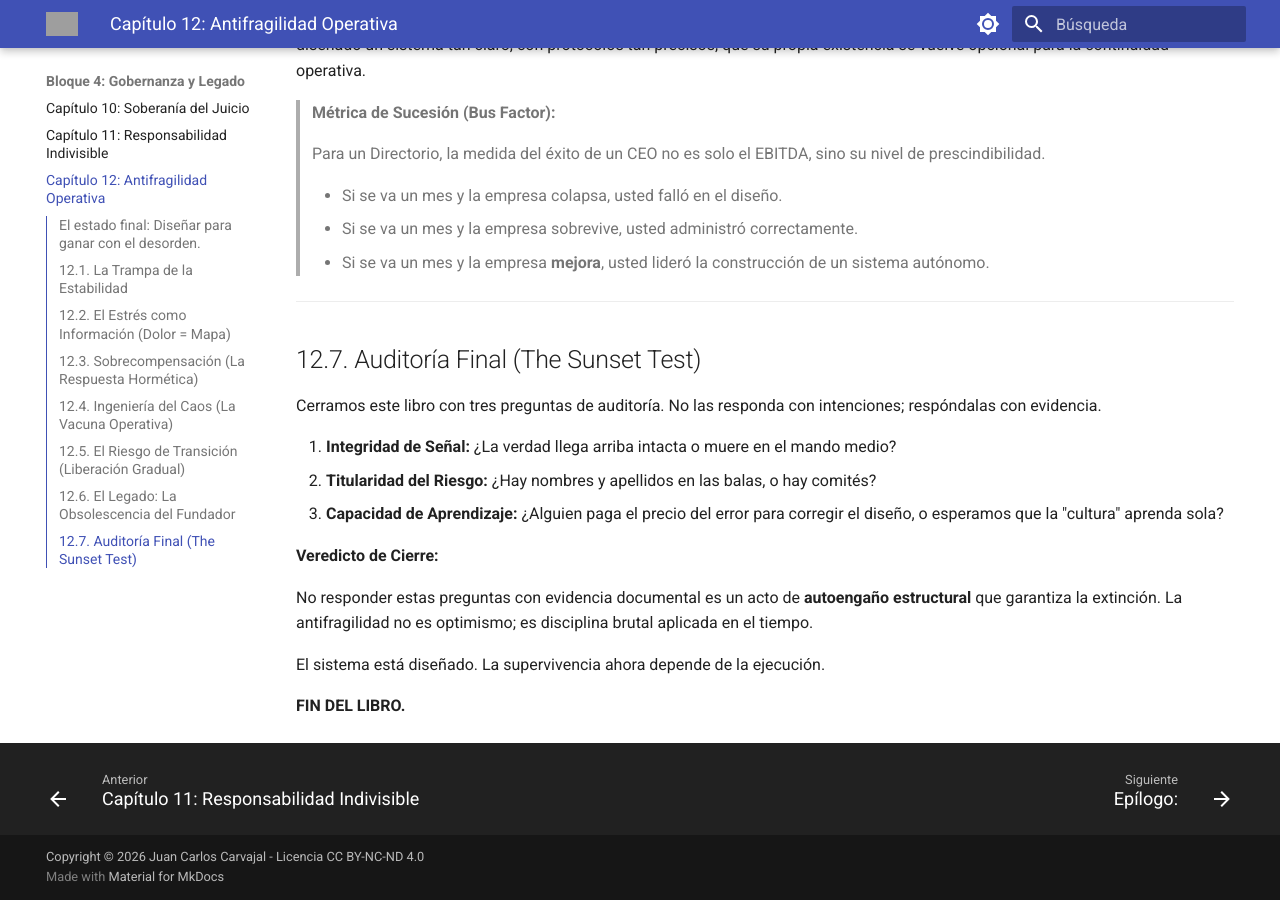
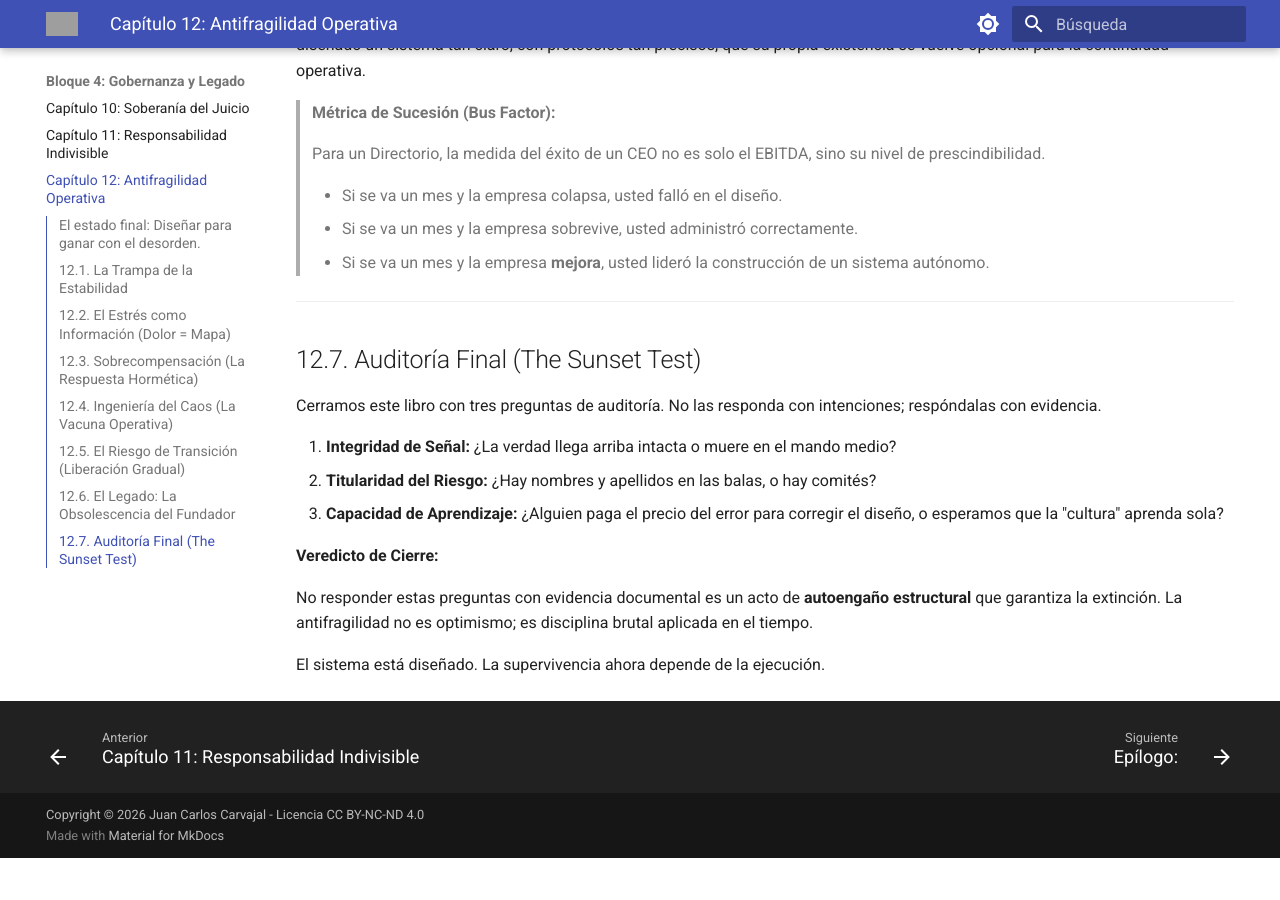
Before and after one commit to jccarvajal/liderazgo-antifragil, an MkDocs documentation site: the page built from docs/capitulos/12-Antifragilidad-Operativa.md, in a window 1280 px wide and 900 px high, scrolled down 2882 px. Built offline with MkDocs 1.6.1 and Material for MkDocs 9.7.7, drawn with Linux system fonts in a browser that asks for light colours; after the commit the page ends 3740 px from its top, so only the background shows below that; grey boxes are pictures that could not be loaded.

Commit message:
Update 12-Antifragilidad-Operativa.md

```diff
--- a/docs/capitulos/12-Antifragilidad-Operativa.md
+++ b/docs/capitulos/12-Antifragilidad-Operativa.md
@@ -125,5 +125,3 @@ No responder estas preguntas con evidencia documental es un acto de **autoengañ
 La antifragilidad no es optimismo; es disciplina brutal aplicada en el tiempo.
 
 El sistema está diseñado. La supervivencia ahora depende de la ejecución.
-
-**FIN DEL LIBRO.**
```
